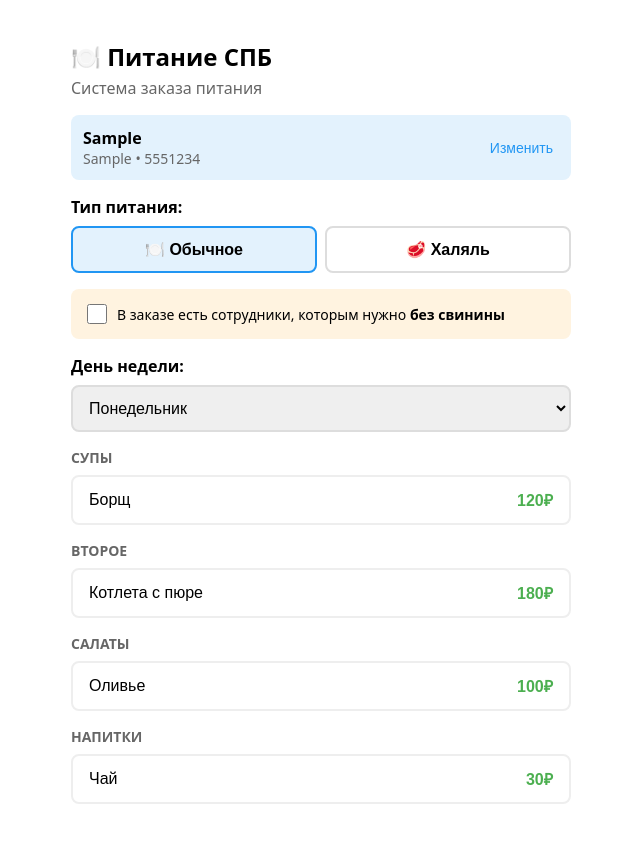
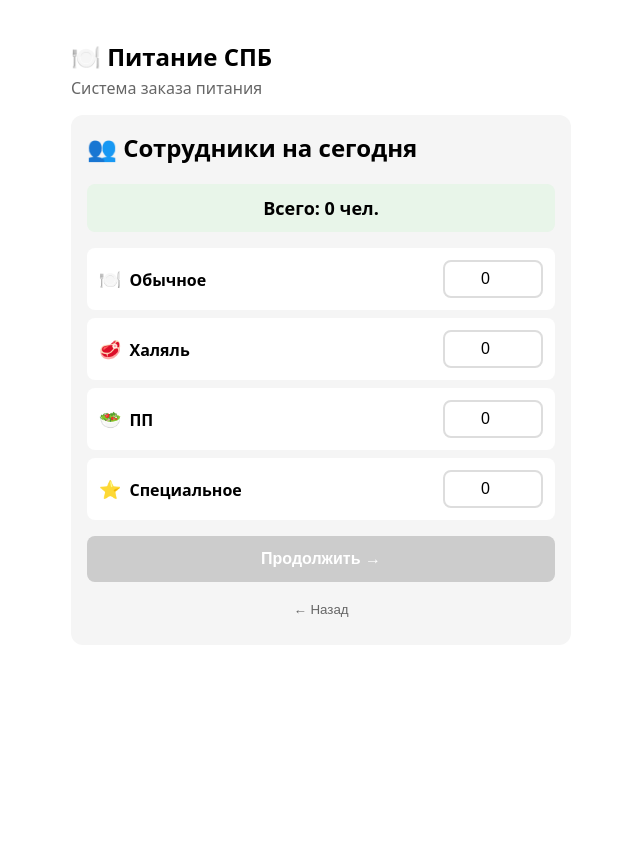
Before and after one commit to nj7wrr4fz5-cloud/food-production, a React (Vite) app: page / in a window 1280 px wide. Both pictures are taken after typing "Sample", "Sample", "5551234", "name@example.com", "Sample" into the empty fields and a click on the button "Продолжить →". Shown: the top 842 px of the page, without its empty margins (319-959 px from the left). After the commit the page ends 800 px from the top, so only its background shows below. Built offline with nearby package versions, Linux system fonts and the light colour scheme.

Commit message:
Добавляю: выбор типа предприятия (офис/производство/квартал), подсчет сотрудников по типам (обычные, халяль, ПП, специальное)

```diff
--- a/src/App.jsx
+++ b/src/App.jsx
@@ -8,10 +8,20 @@ const DAYS_RU = {
   thursday: 'Четверг',
   friday: 'Пятница'
 }
+
+const COMPANY_TYPES = [
+  { id: 'office', name: 'Офис', desc: 'Ежедневный выбор', emoji: '🏢' },
+  { id: 'plant', name: 'Производство', desc: 'Недельное меню', emoji: '🏭' },
+  { id: 'quarter', name: 'Квартал', desc: 'Меню на квартал', emoji: '📅' }
+]
+
 const FOOD_TYPES = [
   { id: 'regular', name: 'Обычное', emoji: '🍽️' },
-  { id: 'halal', name: 'Халяль', emoji: '🥩' }
+  { id: 'halal', name: 'Халяль', emoji: '🥩' },
+  { id: 'pp', name: 'ПП', emoji: '🥗' },
+  { id: 'special', name: 'Специальное', emoji: '⭐' }
 ]
+
 const CATEGORIES = {
   soup: 'Супы',
   main: 'Второе',
@@ -83,6 +93,60 @@ const SAMPLE_MENU = {
       { id: 'h19', name: 'Свежий салат', price: 90, category: 'salad' },
       { id: 'h20', name: 'Чай', price: 30, category: 'drink' }
     ]
+  },
+  pp: {
+    monday: [
+      { id: 'pp1', name: 'Суп овощной', price: 100, category: 'soup' },
+      { id: 'pp2', name: 'Курица на пару', price: 180, category: 'main' },
+      { id: 'pp3', name: 'Салат свежий', price: 80, category: 'salad' },
+      { id: 'pp4', name: 'Зелёный чай', price: 30, category: 'drink' }
+    ],
+    tuesday: [
+      { id: 'pp5', name: 'Бульон', price: 80, category: 'soup' },
+      { id: 'pp6', name: 'Рыба на пару', price: 200, category: 'main' },
+      { id: 'pp7', name: 'Овощи гриль', price: 100, category: 'salad' },
+      { id: 'pp8', name: 'Чай травяной', price: 30, category: 'drink' }
+    ],
+    wednesday: [
+      { id: 'pp9', name: 'Суп чечевичный', price: 100, category: 'soup' },
+      { id: 'pp10', name: 'Индейка с овощами', price: 220, category: 'main' },
+      { id: 'pp11', name: 'Салат цезарь лайт', price: 120, category: 'salad' },
+      { id: 'pp12', name: 'Смузи', price: 80, category: 'drink' }
+    ],
+    thursday: [
+      { id: 'pp13', name: 'Гаспачо', price: 100, category: 'soup' },
+      { id: 'pp14', name: 'Телятина на пару', price: 250, category: 'main' },
+      { id: 'pp15', name: 'Салат с киноа', price: 130, category: 'salad' },
+      { id: 'pp16', name: 'Морс', price: 40, category: 'drink' }
+    ],
+    friday: [
+      { id: 'pp17', name: 'Суп тыквенный', price: 100, category: 'soup' },
+      { id: 'pp18', name: 'Лосось с салатом', price: 280, category: 'main' },
+      { id: 'pp19', name: 'Салат греческий лайт', price: 110, category: 'salad' },
+      { id: 'pp20', name: 'Чай', price: 30, category: 'drink' }
+    ]
+  },
+  special: {
+    monday: [
+      { id: 's1', name: 'Безглютеновый суп', price: 150, category: 'soup' },
+      { id: 's2', name: 'Диетическое блюдо', price: 200, category: 'main' }
+    ],
+    tuesday: [
+      { id: 's3', name: 'Вегетарианский суп', price: 130, category: 'soup' },
+      { id: 's4', name: 'Блюдо без лактозы', price: 220, category: 'main' }
+    ],
+    wednesday: [
+      { id: 's5', name: 'Низкокалорийный суп', price: 120, category: 'soup' },
+      { id: 's6', name: 'Блюдо для диабетиков', price: 210, category: 'main' }
+    ],
+    thursday: [
+      { id: 's7', name: 'Суп без глютена', price: 140, category: 'soup' },
+      { id: 's8', name: 'Гипоаллергенное блюдо', price: 230, category: 'main' }
+    ],
+    friday: [
+      { id: 's9', name: 'Лечебный суп', price: 150, category: 'soup' },
+      { id: 's10', name: 'Специальное блюдо', price: 250, category: 'main' }
+    ]
   }
 }
 
@@ -103,8 +167,18 @@ const labelStyle = {
   fontSize: 14
 }
 
+const numberInputStyle = {
+  width: '80px',
+  padding: '8px',
+  fontSize: 16,
+  borderRadius: 8,
+  border: '2px solid #ddd',
+  textAlign: 'center'
+}
+
 function App() {
-  const [step, setStep] = useState(1) // 1: клиент, 2: меню
+  const [step, setStep] = useState(1) // 1: компания, 2: сотрудники, 3: меню
+  const [companyType, setCompanyType] = useState('office')
   const [foodType, setFoodType] = useState('regular')
   const [day, setDay] = useState('monday')
   const [selectedDishes, setSelectedDishes] = useState([])
@@ -118,6 +192,16 @@ function App() {
     email: '',
     address: ''
   })
+
+  // Количество сотрудников
+  const [staff, setStaff] = useState({
+    regular: 0,
+    halal: 0,
+    pp: 0,
+    special: 0
+  })
+
+  const totalStaff = staff.regular + staff.halal + staff.pp + staff.special
 
   const menu = SAMPLE_MENU[foodType][day] || []
   const total = selectedDishes.reduce((sum, d) => sum + d.price, 0)
@@ -140,10 +224,17 @@ function App() {
     return acc
   }, {})
 
-  const handleClientSubmit = (e) => {
+  const handleCompanySubmit = (e) => {
     e.preventDefault()
     if (client.company && client.contact && client.phone) {
       setStep(2)
+    }
+  }
+
+  const handleStaffSubmit = (e) => {
+    e.preventDefault()
+    if (totalStaff > 0) {
+      setStep(3)
     }
   }
 
@@ -152,11 +243,11 @@ function App() {
       <h1 style={{ fontSize: 24, marginBottom: 4 }}>🍽️ Питание СПБ</h1>
       <p style={{ color: '#666', marginTop: 0 }}>Система заказа питания</p>
 
-      {/* ШАГ 1: Карточка клиента */}
+      {/* ШАГ 1: Карточка клиента + тип предприятия */}
       {step === 1 && (
         <div style={{ background: '#f5f5f5', padding: 16, borderRadius: 12, marginTop: 16 }}>
           <h2 style={{ marginTop: 0 }}>📋 Данные компании</h2>
-          <form onSubmit={handleClientSubmit}>
+          <form onSubmit={handleCompanySubmit}>
             <label style={labelStyle}>Название компании *</label>
             <input
               type="text"
@@ -205,6 +296,30 @@ function App() {
               style={inputStyle}
             />
 
+            <label style={labelStyle}>Тип предприятия:</label>
+            <div style={{ display: 'flex', flexDirection: 'column', gap: 8, marginBottom: 16 }}>
+              {COMPANY_TYPES.map(type => (
+                <button
+                  key={type.id}
+                  type="button"
+                  onClick={() => setCompanyType(type.id)}
+                  style={{
+                    padding: '12px 16px',
+                    border: companyType === type.id ? '2px solid #2196F3' : '2px solid #ddd',
+                    borderRadius: 8,
+                    background: companyType === type.id ? '#E3F2FD' : '#fff',
+                    cursor: 'pointer',
+                    textAlign: 'left',
+                    fontSize: 16
+                  }}
+                >
+                  <span style={{ fontSize: 20, marginRight: 8 }}>{type.emoji}</span>
+                  <b>{type.name}</b>
+                  <span style={{ color: '#666', fontSize: 14, marginLeft: 8 }}>- {type.desc}</span>
+                </button>
+              ))}
+            </div>
+
             <button type="submit" style={{
               width: '100%',
               background: '#2196F3',
@@ -223,46 +338,114 @@ function App() {
         </div>
       )}
 
-      {/* ШАГ 2: Выбор меню */}
+      {/* ШАГ 2: Количество сотрудников */}
       {step === 2 && (
+        <div style={{ background: '#f5f5f5', padding: 16, borderRadius: 12, marginTop: 16 }}>
+          <h2 style={{ marginTop: 0 }}>👥 Сотрудники на сегодня</h2>
+
+          <div style={{ marginBottom: 16, padding: 12, background: '#E8F5E9', borderRadius: 8 }}>
+            <div style={{ fontSize: 18, fontWeight: 'bold', textAlign: 'center' }}>
+              Всего: {totalStaff} чел.
+            </div>
+          </div>
+
+          <form onSubmit={handleStaffSubmit}>
+            {FOOD_TYPES.map(type => (
+              <div key={type.id} style={{
+                display: 'flex',
+                justifyContent: 'space-between',
+                alignItems: 'center',
+                padding: '12px',
+                background: '#fff',
+                borderRadius: 8,
+                marginBottom: 8
+              }}>
+                <span>
+                  <span style={{ fontSize: 18, marginRight: 8 }}>{type.emoji}</span>
+                  <b>{type.name}</b>
+                </span>
+                <input
+                  type="number"
+                  min="0"
+                  value={staff[type.id]}
+                  onChange={(e) => setStaff({...staff, [type.id]: parseInt(e.target.value) || 0})}
+                  style={numberInputStyle}
+                />
+              </div>
+            ))}
+
+            <button type="submit" disabled={totalStaff === 0} style={{
+              width: '100%',
+              background: totalStaff > 0 ? '#4CAF50' : '#ccc',
+              color: '#fff',
+              border: 'none',
+              padding: '14px',
+              borderRadius: 8,
+              fontSize: 16,
+              fontWeight: 'bold',
+              cursor: totalStaff > 0 ? 'pointer' : 'not-allowed',
+              marginTop: 8
+            }}>
+              Продолжить →
+            </button>
+
+            <button
+              type="button"
+              onClick={() => setStep(1)}
+              style={{
+                width: '100%',
+                background: 'none',
+                border: 'none',
+                color: '#666',
+                padding: '12px',
+                cursor: 'pointer',
+                marginTop: 8
+              }}
+            >
+              ← Назад
+            </button>
+          </form>
+        </div>
+      )}
+
+      {/* ШАГ 3: Выбор меню */}
+      {step === 3 && (
         <>
           <div style={{
             background: '#E3F2FD',
             padding: 12,
             borderRadius: 8,
-            marginBottom: 16,
-            display: 'flex',
-            justifyContent: 'space-between',
-            alignItems: 'center'
+            marginBottom: 16
           }}>
-            <div>
-              <div style={{ fontWeight: 'bold' }}>{client.company}</div>
-              <div style={{ fontSize: 14, color: '#666' }}>{client.contact} • {client.phone}</div>
+            <div style={{ fontWeight: 'bold' }}>{client.company}</div>
+            <div style={{ fontSize: 14, color: '#666' }}>{client.contact} • {client.phone}</div>
+            <div style={{ fontSize: 14, marginTop: 4 }}>
+              <b>Тип:</b> {COMPANY_TYPES.find(c => c.id === companyType)?.name}
+              <span style={{ marginLeft: 12 }}><b>Сотрудников:</b> {totalStaff}</span>
             </div>
-            <button
-              onClick={() => setStep(1)}
-              style={{ background: 'none', border: 'none', color: '#2196F3', cursor: 'pointer', fontSize: 14 }}
-            >
-              Изменить
-            </button>
+            <div style={{ fontSize: 12, color: '#666', marginTop: 4 }}>
+              {staff.regular > 0 && <span>🍽️ {staff.regular}</span>}
+              {staff.halal > 0 && <span style={{ marginLeft: 8 }}>🥩 {staff.halal}</span>}
+              {staff.pp > 0 && <span style={{ marginLeft: 8 }}>🥗 {staff.pp}</span>}
+              {staff.special > 0 && <span style={{ marginLeft: 8 }}>⭐ {staff.special}</span>}
+            </div>
           </div>
 
           {/* Выбор типа питания */}
           <div style={{ marginBottom: 16 }}>
             <label style={{ fontWeight: 'bold', display: 'block', marginBottom: 8 }}>Тип питания:</label>
-            <div style={{ display: 'flex', gap: 8 }}>
+            <div style={{ display: 'flex', gap: 8, flexWrap: 'wrap' }}>
               {FOOD_TYPES.map(type => (
                 <button
                   key={type.id}
                   onClick={() => { setFoodType(type.id); setSelectedDishes([]) }}
                   style={{
-                    flex: 1,
-                    padding: '12px 16px',
+                    padding: '10px 14px',
                     border: foodType === type.id ? '2px solid #2196F3' : '2px solid #ddd',
                     borderRadius: 8,
                     background: foodType === type.id ? '#E3F2FD' : '#fff',
                     cursor: 'pointer',
-                    fontSize: 16,
+                    fontSize: 14,
                     fontWeight: 'bold'
                   }}
                 >
```
